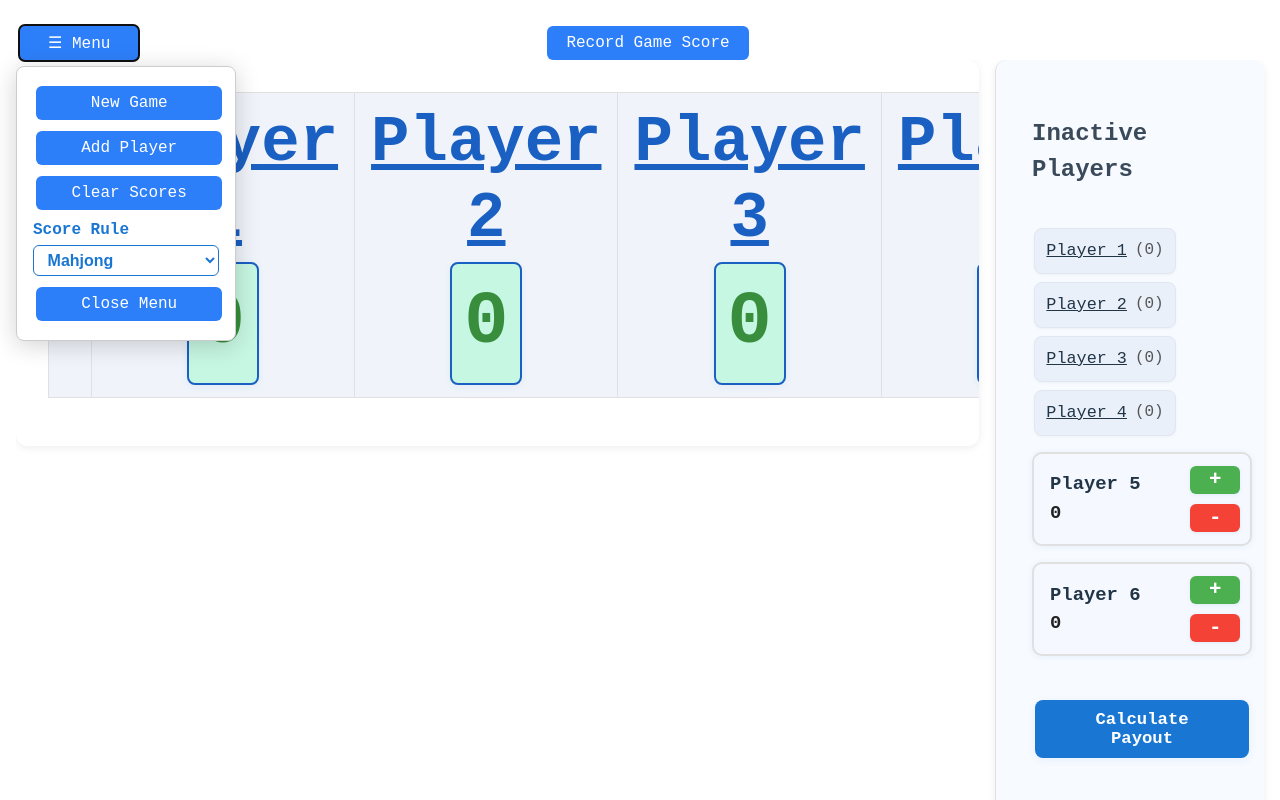
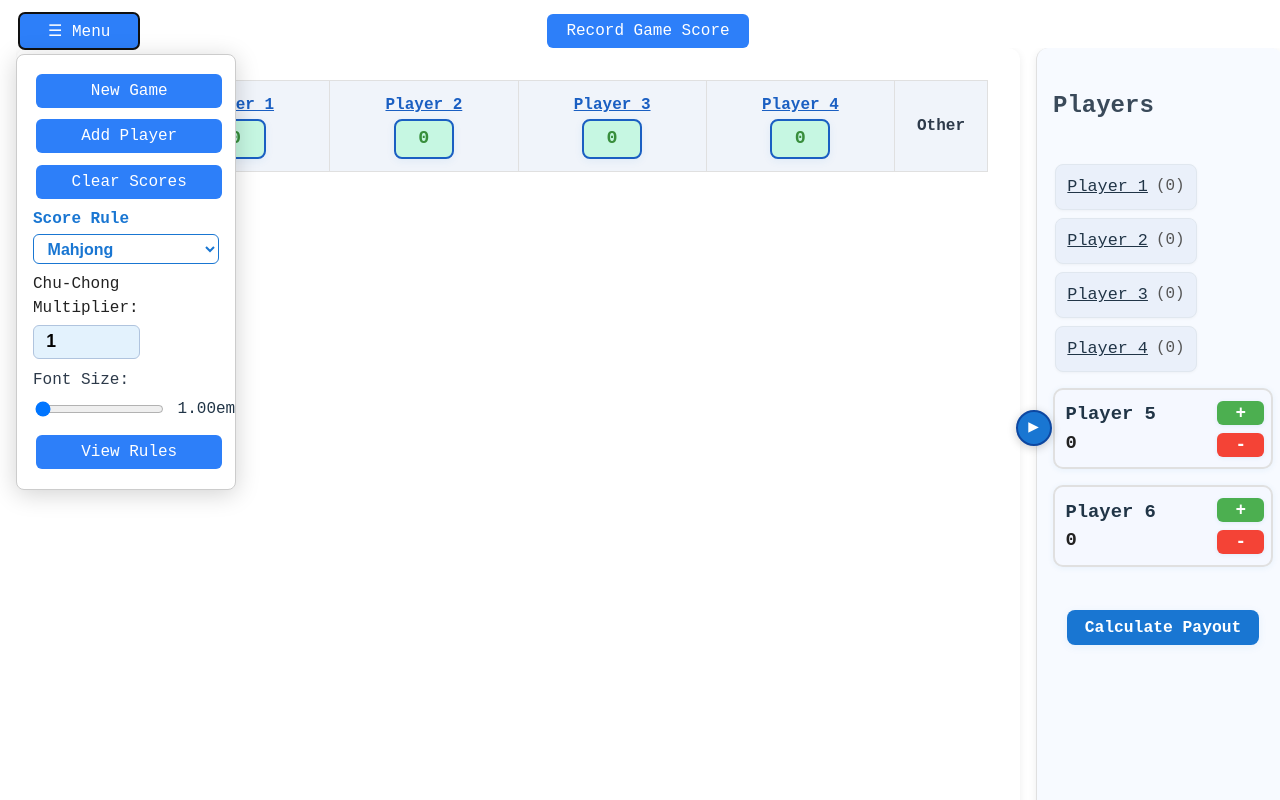
Before and after one commit to perry513/Score-Board, a React (Vite) app: page / in a window 1280 px wide. Both pictures are taken after a click on the button "☰ Menu". Built offline with nearby package versions, Linux system fonts and the light colour scheme.

Commit message:
fixes and updates

```diff
--- a/src/App.css
+++ b/src/App.css
@@ -32,7 +32,7 @@ body::-webkit-scrollbar, html::-webkit-scrollbar {
 #root {
   width: 100vw;
   margin: 0;
-  padding: 2rem 0;
+  padding: 0;
   box-sizing: border-box;
 }
 
@@ -63,7 +63,7 @@ body::-webkit-scrollbar, html::-webkit-scrollbar {
   padding: 2em;
   min-width: 0;
   overflow-y: auto;
-  max-height: 75vh;
+  height: 100%;
 }
 
 table {
--- a/src/App.jsx
+++ b/src/App.jsx
@@ -1,6 +1,7 @@
 import React, { useState, useEffect } from 'react';
 import { DragDropContext, Droppable, Draggable } from '@hello-pangea/dnd';
 import Modal from 'react-modal';
+import mjRulesPdf from './assets/mjRules.pdf';
 import './App.css';
 
 // Sample initial data
@@ -30,7 +31,16 @@ function App() {
     // Track if popup was opened for Scrabble
     const [scrabblePopup, setScrabblePopup] = useState(false);
   // Font size state for table
-  const [tableFontSize, setTableFontSize] = useState(4);
+  const [tableFontSize, setTableFontSize] = useState(() => {
+    const saved = Number(localStorage.getItem('table_font_size'));
+    if (Number.isFinite(saved)) {
+      return Math.max(1, Math.min(4, saved));
+    }
+    return 4;
+  });
+  useEffect(() => {
+    localStorage.setItem('table_font_size', String(tableFontSize));
+  }, [tableFontSize]);
   // Payout modal state
   const [payoutModalOpen, setPayoutModalOpen] = useState(false);
   const [payoutRate, setPayoutRate] = useState(1);
@@ -169,6 +179,7 @@ function App() {
   const [modalOpen, setModalOpen] = useState(false);
   const [scoreInput, setScoreInput] = useState(0);
   const scoreInputRef = React.useRef(null);
+  const [sidebarCollapsed, setSidebarCollapsed] = useState(false);
   const [toggles, setToggles] = useState(['none', 'none', 'none', 'none']);
   const [selfPick, setSelfPick] = useState(false);
   // Edit game modal state
@@ -179,7 +190,16 @@ function App() {
   const [editSelfPick, setEditSelfPick] = useState(false);
   const editScoreInputRef = React.useRef(null);
   // Chu-Chong multiplier setting
-  const [chuChongMultiplier, setChuChongMultiplier] = useState(2);
+  const [chuChongMultiplier, setChuChongMultiplier] = useState(() => {
+    const saved = Number(localStorage.getItem('chu_chong_multiplier'));
+    if (Number.isFinite(saved)) {
+      return Math.max(1, Math.min(3, saved));
+    }
+    return 2;
+  });
+  useEffect(() => {
+    localStorage.setItem('chu_chong_multiplier', String(chuChongMultiplier));
+  }, [chuChongMultiplier]);
 
   // Helper functions
   const getActivePlayers = () => players.filter(p => activePlayerIds.includes(p.id));
@@ -487,8 +507,7 @@ function App() {
   }, []);
 
   return (
-    <div className="mahjong-app" style={{ position: 'relative', minHeight: '100vh' }}>
-      <h1>Score Tracker</h1>
+    <div className="mahjong-app" style={{ position: 'relative', height: '100vh', boxSizing: 'border-box', paddingTop: '14px', display: 'flex', flexDirection: 'column' }}>
       <div className="add-player-container" style={{ gap: '1em', position: 'relative', display: 'flex', justifyContent: 'center', alignItems: 'center' }}>
         <div style={{ position: 'absolute', left: 0 }}>
           <button className="menu-btn" onClick={() => setMenuOpen(m => !m)} style={{ minWidth: '120px' }}>☰ Menu</button>
@@ -522,12 +541,47 @@ function App() {
                 <option value="scrabble">Scrabble</option>
               </select>
             </label>
-            <button style={{ width: '100%' }} onClick={() => setMenuOpen(false)}>Close Menu</button>
+            <div style={{ width: '100%', marginBottom: '0.6em' }}>
+              <label style={{ fontWeight: 500, display: 'block', marginBottom: '0.3em', color: '#222', fontSize: '1em' }}>Chu-Chong Multiplier:</label>
+              <input
+                type="number"
+                min={1}
+                max={3}
+                step={0.5}
+                value={chuChongMultiplier}
+                onChange={e => setChuChongMultiplier(Math.max(1, Math.min(3, Number(e.target.value))))}
+                style={{ width: '80px', background: '#e3f2fd', fontWeight: 600 }}
+              />
+            </div>
+            <div style={{ width: '100%', marginBottom: '0.7em' }}>
+              <label style={{ fontWeight: 500, display: 'block', marginBottom: '0.3em' }}>Font Size:</label>
+              <div style={{ display: 'flex', alignItems: 'center', gap: '0.7em' }}>
+                <input
+                  type="range"
+                  min={1}
+                  max={4}
+                  step={0.05}
+                  value={tableFontSize}
+                  onChange={e => setTableFontSize(Number(e.target.value))}
+                  style={{ verticalAlign: 'middle', flex: 1 }}
+                />
+                <span style={{ fontWeight: 500, minWidth: '58px', textAlign: 'right' }}>{tableFontSize.toFixed(2)}em</span>
+              </div>
+            </div>
+            <button
+              style={{ width: '100%' }}
+              onClick={() => {
+                window.open(mjRulesPdf, '_blank', 'noopener,noreferrer');
+                setMenuOpen(false);
+              }}
+            >
+              View Rules
+            </button>
           </div>
         )}
       </div>
-      <div className="main-layout" style={{ display: 'flex', alignItems: 'flex-start' }}>
-        <div className="game-grid" style={{ flex: 1 }}>
+      <div className="main-layout" style={{ display: 'flex', alignItems: 'stretch', flex: 1, minHeight: 0 }}>
+        <div className="game-grid" style={{ flex: 1, minHeight: 0 }}>
           <table>
             <thead>
               <DragDropContext onDragEnd={onDragEnd}>
@@ -639,8 +693,39 @@ function App() {
             </tbody>
           </table>
         </div>
-        <div className="sidebar" style={{ width: '260px', background: '#f7faff', borderLeft: '1px solid #e0e0e0', minHeight: '100vh', position: 'relative', overflow: 'auto', padding: '36px 12px 12px 36px' }}>
-          <h2>Inactive Players</h2>
+        <div style={{ position: 'relative', width: sidebarCollapsed ? '36px' : '260px', height: '100%', flex: '0 0 auto', transition: 'width 0.2s ease' }}>
+          <button
+            type="button"
+            onClick={() => setSidebarCollapsed(v => !v)}
+            title={sidebarCollapsed ? 'Expand right pane' : 'Collapse right pane'}
+            style={{
+              position: 'absolute',
+              left: sidebarCollapsed ? '-10px' : '-24px',
+              top: '50%',
+              transform: 'translateY(-50%)',
+              width: '36px',
+              height: '36px',
+              borderRadius: '50%',
+              border: '2px solid #0d47a1',
+              background: '#1976d2',
+              color: '#fff',
+              fontWeight: 800,
+              fontSize: '1.1em',
+              cursor: 'pointer',
+              boxShadow: '0 2px 10px rgba(0,0,0,0.2)',
+              display: 'flex',
+              alignItems: 'center',
+              justifyContent: 'center',
+              zIndex: 30,
+              padding: 0,
+              lineHeight: 1,
+            }}
+          >
+            {sidebarCollapsed ? '◀' : '▶'}
+          </button>
+        {!sidebarCollapsed && (
+        <div className="sidebar" style={{ width: '100%', background: '#f7faff', borderLeft: '1px solid #e0e0e0', height: '100%', minHeight: 0, position: 'relative', overflowY: 'auto', overflowX: 'hidden', padding: '20px 10px 10px 16px' }}>
+          <h2>Players</h2>
           <DragDropContext onDragEnd={onDragEnd}>
             <Droppable droppableId="active-list" direction="horizontal">
               {(provided) => (
@@ -741,7 +826,7 @@ function App() {
                           transition: 'background 0.2s',
                           minHeight: '44px',
                           fontSize: '1em',
-                          padding: '0.5em 1em',
+                          padding: '0.45em 0.65em',
                           borderRadius: '10px',
                           boxShadow: '0 1px 6px rgba(44,130,201,0.08)',
                           display: 'flex',
@@ -757,18 +842,18 @@ function App() {
                           <span style={{ fontWeight: 900, color: p.score < 0 ? '#d32f2f' : p.score > 0 ? '#388e3c' : '#222', fontSize: '1.18em' }}>{p.score}</span>
                         </div>
                         {/* Button area (25%) */}
-                        <div style={{ flex: 1, display: 'flex', flexDirection: 'column', alignItems: 'stretch', justifyContent: 'space-between', height: '100%', minWidth: '48px', gap: '6px', marginLeft: '12px' }}>
+                        <div style={{ flex: 1, display: 'flex', flexDirection: 'column', alignItems: 'stretch', justifyContent: 'space-between', height: '100%', minWidth: '36px', gap: '4px', marginLeft: '8px' }}>
                           <button
                             className="add-inactive-icon"
                             style={{
                               width: '100%',
-                              height: '28px',
+                              height: '24px',
                               background: '#4caf50',
                               color: '#fff',
                               border: 'none',
                               borderRadius: '6px',
                               fontWeight: 700,
-                              fontSize: '1.3em',
+                              fontSize: '1.1em',
                               cursor: 'pointer',
                               marginBottom: '2px',
                               boxShadow: '0 1px 4px rgba(44,130,201,0.10)',
@@ -788,13 +873,13 @@ function App() {
                           <button
                             style={{
                               width: '100%',
-                              height: '28px',
+                              height: '24px',
                               background: '#f44336',
                               color: '#fff',
                               border: 'none',
                               borderRadius: '6px',
                               fontWeight: 700,
-                              fontSize: '1.3em',
+                              fontSize: '1.1em',
                               cursor: 'pointer',
                               marginTop: '2px',
                               boxShadow: '0 1px 4px rgba(44,130,201,0.10)',
@@ -815,41 +900,14 @@ function App() {
                 </Droppable>
               ))}
               <div style={{ textAlign: 'center', marginTop: '1.5em' }}>
-                <button onClick={openPayoutModal} style={{ background: '#1976d2', color: '#fff', fontWeight: 600, fontSize: '1.08em', borderRadius: '8px', padding: '0.6em 1.6em', border: 'none', boxShadow: '0 2px 8px rgba(44,130,201,0.08)', marginBottom: '1em' }}>
+                <button onClick={openPayoutModal} style={{ background: '#1976d2', color: '#fff', fontWeight: 600, fontSize: '1.02em', borderRadius: '8px', padding: '0.5em 1.1em', border: 'none', boxShadow: '0 2px 8px rgba(44,130,201,0.08)', marginBottom: '1em' }}>
                   Calculate Payout
                 </button>
-                <div style={{ marginTop: '0.5em', display: 'flex', alignItems: 'center', justifyContent: 'center', gap: '0.7em' }}>
-                  <div style={{ width: '100%' }}>
-                    <div style={{ marginTop: '1em', marginBottom: '1em' }}>
-                      <label style={{ fontWeight: 500, display: 'block', marginBottom: '0.3em', color: '#222', fontSize: '1em' }}>Chu-Chong Multiplier:</label>
-                      <input
-                        type="number"
-                        min={1}
-                        max={3}
-                        step={0.5}
-                        value={chuChongMultiplier}
-                        onChange={e => setChuChongMultiplier(Math.max(1, Math.min(3, Number(e.target.value))))}
-                        style={{ width: '60px', background: '#e3f2fd', fontWeight: 600 }}
-                      />
-                    </div>
-                    <label style={{ fontWeight: 500, display: 'block', marginBottom: '0.3em' }}>Font Size:</label>
-                    <div style={{ display: 'flex', alignItems: 'center', justifyContent: 'center', gap: '0.7em' }}>
-                      <input
-                        type="range"
-                        min={1}
-                        max={4}
-                        step={0.05}
-                        value={tableFontSize}
-                        onChange={e => setTableFontSize(Number(e.target.value))}
-                        style={{ verticalAlign: 'middle' }}
-                      />
-                      <span style={{ fontWeight: 500 }}>{tableFontSize.toFixed(2)}em</span>
-                    </div>
-                  </div>
-                </div>
               </div>
             </div>
           </DragDropContext>
+        </div>
+        )}
         </div>
       </div>
 
```
Also changed, not shown: 1 other file (tests, documents, lock files or other folders).
